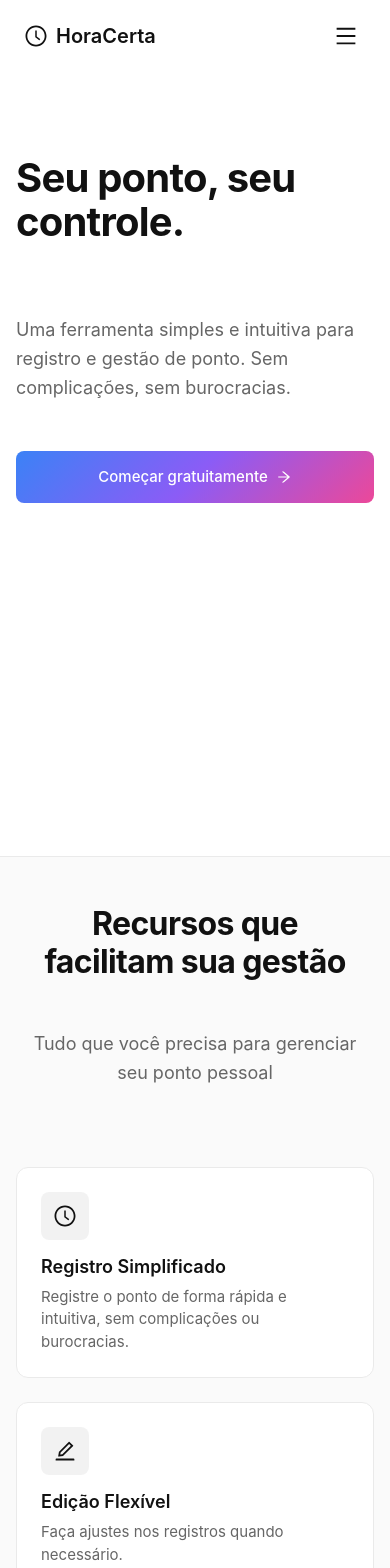
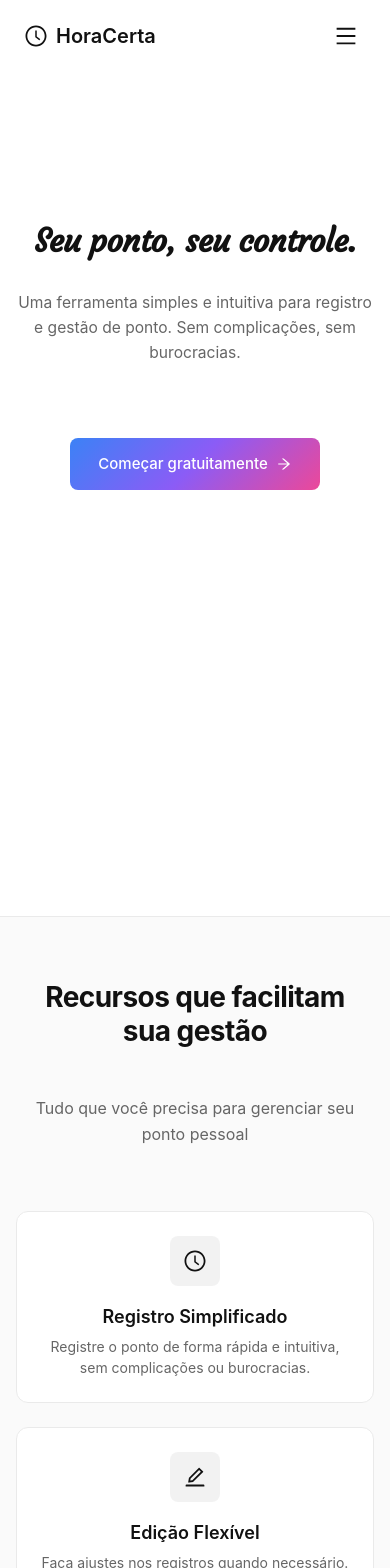
Before and after one commit to DevLucasFontoura/HoraCertaMPV, a Next.js app: page /Home in a window 390 px wide. Shown: the top 1568 px of the page. Built offline with nearby package versions, Linux system fonts and the light colour scheme.

Commit message:
correcao mobile home / mudando da fonte tbm

```diff
--- a/app/(public)/Home/home.module.css
+++ b/app/(public)/Home/home.module.css
@@ -37,6 +37,15 @@
   padding-top: 15vh; /* Move o conteúdo para cima */
 }
 
+.heroContent {
+  display: flex;
+  flex-direction: column;
+  align-items: center;
+  justify-content: center;
+  flex: 1;
+  gap: 2rem;
+}
+
 .gradient {
   position: absolute;
   top: 50%;
@@ -73,6 +82,9 @@
   gap: 1rem;
   justify-content: center;
   flex-wrap: wrap;
+  width: 100%;
+  max-width: 300px;
+  margin: 0 auto;
 }
 
 .primaryButton {
@@ -630,9 +642,24 @@
 
   .hero {
     padding: 0 1.5rem;
-    padding-top: 12vh; /* Ajustado para mobile */
-    text-align: left;
-    min-height: calc(100vh - 70px);
+    min-height: 100vh;
+    display: flex;
+    flex-direction: column;
+    justify-content: space-between;
+    align-items: center;
+    text-align: center;
+    padding-top: 20vh;
+    padding-bottom: 5vh;
+  }
+
+  .heroContent {
+    flex: 1;
+    display: flex;
+    flex-direction: column;
+    justify-content: flex-start;
+    align-items: center;
+    gap: 3rem;
+    margin-top: -2vh;
   }
 
   .gradient {
@@ -643,9 +670,24 @@
     border-radius: 0;
   }
 
+  .heroTitle {
+    font-size: clamp(2.5rem, 7vw, 3.5rem);
+    margin-bottom: 2.5rem;
+    text-align: center;
+  }
+
+  .heroSubtitle {
+    font-size: clamp(1rem, 4vw, 1.25rem);
+    margin-bottom: 3rem;
+    text-align: center;
+    max-width: 100%;
+  }
+
   .buttonGroup {
     flex-direction: column;
-    align-items: stretch;
+    align-items: center;
+    width: 100%;
+    max-width: 300px;
   }
 
   .primaryButton,
@@ -655,82 +697,164 @@
   }
 
   .features {
-    padding: 3rem 1.5rem 4rem;
+    padding: 4rem 1.5rem;
+    text-align: center;
+  }
+
+  .sectionTitle {
+    font-size: clamp(1.75rem, 5vw, 2.5rem);
+    margin-bottom: 1rem;
+  }
+
+  .sectionSubtitle {
+    font-size: clamp(1rem, 3vw, 1.125rem);
+    margin-bottom: 3rem;
   }
 
   .featureGrid {
     grid-template-columns: 1fr;
-    gap: 1.5rem;
+    gap: 2rem;
+    max-width: 500px;
+    margin: 0 auto;
   }
 
   .featureCard {
-    padding: 1.5rem;
+    padding: 2rem;
+    text-align: center;
+    display: flex;
+    flex-direction: column;
+    align-items: center;
+    gap: 1rem;
+  }
+
+  .featureIcon {
+    width: 60px;
+    height: 60px;
+    margin-bottom: 0.5rem;
+  }
+
+  .featureCard h3 {
+    font-size: 1.25rem;
+    margin-bottom: 0.5rem;
+  }
+
+  .featureCard p {
+    font-size: 1rem;
+    line-height: 1.6;
   }
 
   .mobileMenu {
     width: 100%;
   }
 
-
-
   .howItWorks {
     padding: 4rem 1.5rem;
+    text-align: center;
   }
 
   .stepsContainer {
     grid-template-columns: 1fr;
-    gap: 2rem;
+    gap: 2.5rem;
+    max-width: 500px;
+    margin: 0 auto;
   }
 
   .benefits {
     padding: 4rem 1.5rem;
+    text-align: center;
   }
 
   .benefitsGrid {
     grid-template-columns: 1fr;
-    gap: 1rem;
+    gap: 1.5rem;
+    max-width: 500px;
+    margin: 0 auto;
   }
 
   .testimonials {
     padding: 4rem 1.5rem;
+    text-align: center;
   }
 
   .testimonialsGrid {
     grid-template-columns: 1fr;
-    gap: 1.5rem;
+    gap: 2rem;
+    max-width: 500px;
+    margin: 0 auto;
   }
 
   .ctaSection {
     padding: 4rem 1.5rem;
+    text-align: center;
   }
 
   .ctaButtons {
     flex-direction: column;
-    align-items: stretch;
+    align-items: center;
+    max-width: 300px;
+    margin: 0 auto;
   }
 }
 
 @media (max-width: 480px) {
   .hero {
     padding: 0 1rem;
-    padding-top: 10vh; /* Ajustado para mobile pequeno */
-    min-height: calc(100vh - 60px);
+    min-height: 100vh;
+    padding-top: 18vh;
+    padding-bottom: 3vh;
+  }
+
+  .heroContent {
+    gap: 2.5rem;
+    margin-top: -1vh;
+  }
+
+  .heroTitle {
+    font-size: clamp(2rem, 8vw, 3rem);
+    margin-bottom: 2rem;
+  }
+
+  .heroSubtitle {
+    font-size: clamp(0.875rem, 4vw, 1.125rem);
+    margin-bottom: 4.5rem;
+  }
+
+  .buttonGroup {
+    max-width: 280px;
   }
 
   .features {
-    padding: 2rem 1rem 3rem;
+    padding: 3rem 1rem;
+  }
+
+  .featureGrid {
+    gap: 1.5rem;
+    max-width: 100%;
   }
 
   .featureCard {
+    padding: 1.5rem;
+    text-align: center;
+    display: flex;
     flex-direction: column;
-    align-items: flex-start;
-    text-align: left;
-    gap: 1rem;
+    align-items: center;
+    gap: 0.75rem;
   }
 
   .featureIcon {
-    width: 48px;
-    height: 48px;
+    width: 50px;
+    height: 50px;
+    margin-bottom: 0.5rem;
+  }
+
+  .featureCard h3 {
+    font-size: 1.125rem;
+    margin-bottom: 0.5rem;
+  }
+
+  .featureCard p {
+    font-size: 0.875rem;
+    line-height: 1.5;
   }
 
   .mobileMenu {
@@ -745,6 +869,13 @@
   .testimonials,
   .ctaSection {
     padding: 3rem 1rem;
+  }
+
+  .stepsContainer,
+  .benefitsGrid,
+  .testimonialsGrid {
+    max-width: 100%;
+    gap: 1.5rem;
   }
 
   .step {
--- a/app/(public)/Home/home.tsx
+++ b/app/(public)/Home/home.tsx
@@ -227,7 +227,7 @@ const LandingPage = () => {
           </motion.div>
           <div className={styles.gradient} />
           <motion.h1
-            className={styles.heroTitle}
+            className={`${styles.heroTitle} courgette-regular`}
             initial={{ opacity: 0, y: 30 }}
             animate={{ opacity: 1, y: 0 }}
             transition={{ duration: 0.6, delay: 0.4 }}
--- a/app/globals.css
+++ b/app/globals.css
@@ -98,6 +98,12 @@ h1, h2, h3, h4, h5, h6 {
   box-sizing: border-box;
 }
 
+.courgette-regular {
+  font-family: var(--font-courgette);
+  font-weight: 400;
+  font-style: normal;
+}
+
 /* Smooth scrolling */
 html {
   scroll-behavior: smooth;
--- a/app/layout.tsx
+++ b/app/layout.tsx
@@ -1,5 +1,5 @@
 import type { Metadata } from "next";
-import { Geist, Geist_Mono } from "next/font/google";
+import { Geist, Geist_Mono, Courgette } from "next/font/google";
 import "./globals.css";
 
 import ConditionalFooter from "./components/ConditionalFooter";
@@ -12,6 +12,12 @@ const geistSans = Geist({
 const geistMono = Geist_Mono({
   variable: "--font-geist-mono",
   subsets: ["latin"],
+});
+
+const courgette = Courgette({
+  variable: "--font-courgette",
+  subsets: ["latin"],
+  weight: "400",
 });
 
 export const metadata: Metadata = {
@@ -35,7 +41,7 @@ export default function RootLayout({
         <link rel="apple-touch-icon" href="/favicon.svg" />
       </head>
       <body
-        className={`${geistSans.variable} ${geistMono.variable} antialiased`}
+        className={`${geistSans.variable} ${geistMono.variable} ${courgette.variable} antialiased`}
       >
         {children}
         <ConditionalFooter />
```
